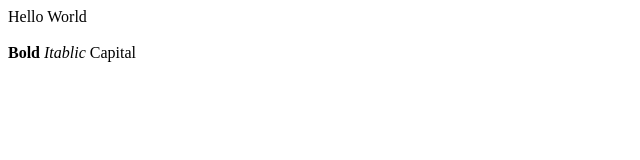
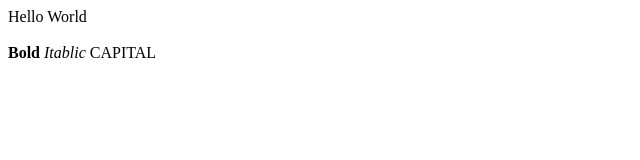
Before and after one commit to IngridJeudy/Test1, a plain HTML site: page index.html in a window 1280 px wide. Shown: the full height of the page, 0-640 px from the left. Drawn offline with Linux system fonts and the light colour scheme.

Commit message:
Update 2

```diff
--- a/index.html
+++ b/index.html
@@ -7,7 +7,7 @@
   Hello World </br></br>
   <b> Bold </b>
   <i> Itablic </i>
-  <span> Capital </span>
+  <span> CAPITAL </span>
 </body>
 
 
```
